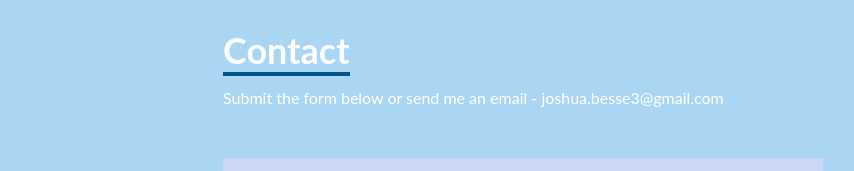
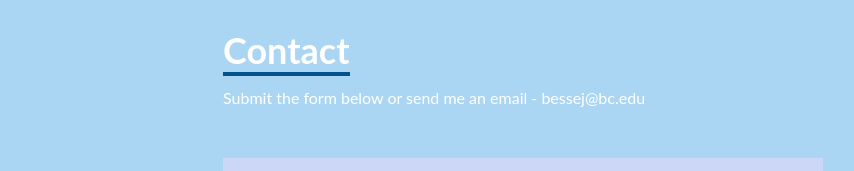
Before and after one commit to joshbesse/Personal-Website, a React (Create React App) app in the folder portfolio-react-app/: page / in a window 1280 px wide. Shown: the part 3264-3435 px from the top of the page, without its empty margins (117-971 px from the left). Built offline with nearby package versions, Linux system fonts and the light colour scheme.

Commit message:
modified:   portfolio-react-app/src/components/Contact.jsx 	modified:   portfolio-react-app/src/components/Navbar.jsx

```diff
--- a/portfolio-react-app/src/components/Contact.jsx
+++ b/portfolio-react-app/src/components/Contact.jsx
@@ -6,7 +6,7 @@ const Contact = () => {
         <form method='POST' action="https://getform.io/f/8f771eb1-585e-433f-b39b-46dc55f42ce7" className='flex flex-col max-w-[600px] w-full'>
             <div className='pb-8'>
                 <p className='text-4xl font-bold inline border-b-4 border-[#03548A] text-white'>Contact</p>
-                <p className='text-white py-4'>Submit the form below or send me an email - joshua.besse3@gmail.com</p>
+                <p className='text-white py-4'>Submit the form below or send me an email - bessej@bc.edu</p>
             </div>
             <input className='bg-[#ccd6f6] p-2' type="text" placeholder='Name' name='name' />
             <input className='my-4 p-2 bg-[#ccd6f6]' type="email" placeholder='Email' name='email' />
--- a/portfolio-react-app/src/components/Navbar.jsx
+++ b/portfolio-react-app/src/components/Navbar.jsx
@@ -90,7 +90,7 @@ const Navbar = () => {
                     </a>
                 </li>
                 <li className='w-[160px] h-[60px] flex justify-between items-cetner ml-[-100px] hover:ml-[-10px] duration-300 bg-[#6fc2b0]'>
-                    <a className='flex justify-between items-center w-full text-gray-300' href='mailto:joshua.besse3@gmail.com'>
+                    <a className='flex justify-between items-center w-full text-gray-300' href='mailto:bessej@bc.edu'>
                         Email <HiOutlineMail size={30}/>
                     </a>
                 </li>
```
